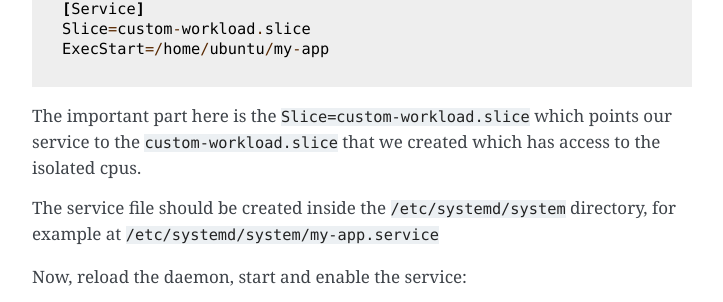
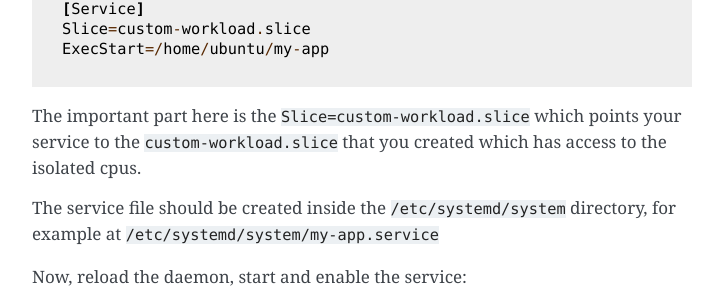
Before and after one commit to canonical/real-time-ubuntu-docs, a Sphinx documentation site: the page built from docs/how-to/using-cpusets.md, in a window 1280 px wide and 900 px high, scrolled down 4677 px. Shown: the part 156-458 px from the top of the window, without its empty margins (388-1111 px from the left). Built offline with Sphinx 7.4.7, drawn with Linux system fonts in a browser that asks for light colours.

Commit message:
refact: Changing language to second person
Co-authored-by: AnneCYH <anne.chew@canonical.com>
Signed-off-by: Lincoln Wallace <lincoln.wallace@canonical.com>

````diff
--- a/docs/how-to/using-cpusets.md
+++ b/docs/how-to/using-cpusets.md
@@ -206,7 +206,7 @@ Slice=custom-workload.slice
 ExecStart=/home/ubuntu/my-app
 
 ```
-The important part here is the `Slice=custom-workload.slice` which points our service to the `custom-workload.slice` that we created which has access to the isolated cpus.
+The important part here is the `Slice=custom-workload.slice` which points your service to the `custom-workload.slice` that you created which has access to the isolated cpus.
 
 The service file should be created inside the `/etc/systemd/system` directory, for example at `/etc/systemd/system/my-app.service`
 
````
